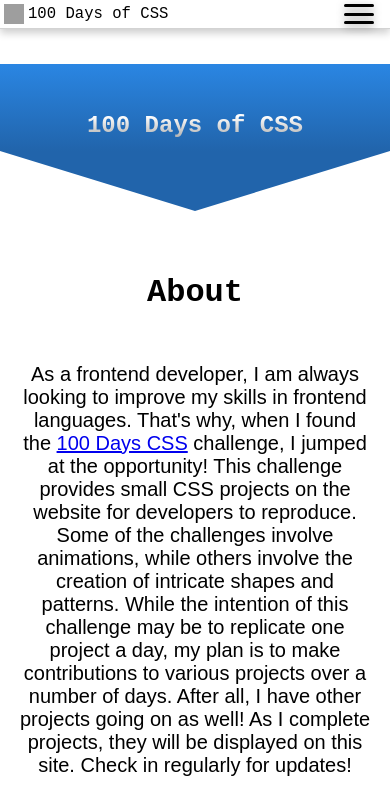
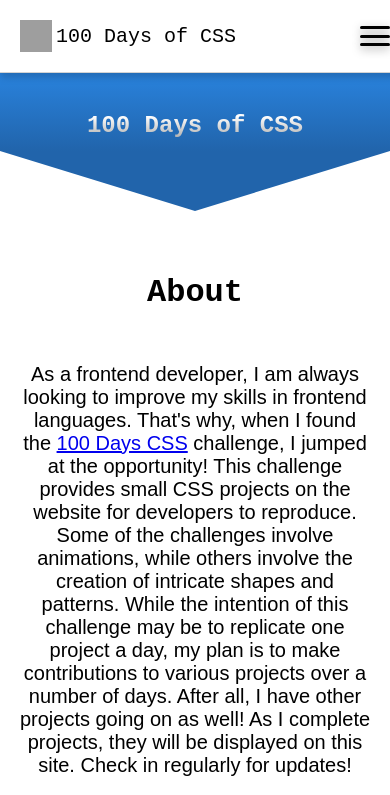
Before and after one commit to heatherdice/100_days_css, a React (Create React App) app: page / in a window 390 px wide. Shown: the top 795 px of the page. Built offline with nearby package versions, Linux system fonts and the light colour scheme; grey boxes are pictures that could not be loaded.

Commit message:
Navbar media query fix

```diff
--- a/src/components/Navbar.js
+++ b/src/components/Navbar.js
@@ -110,7 +110,7 @@ export default function Navbar() {
                 {screenType === 'desktop' ? (
                     <ul className="desktop-nav">
                         {navLinks.map((navbar) =>
-                            <li key={navbar.title}>
+                            <li key={navbar.title} className="desktop-navbar-links">
                                 <a to={navbar.link}>
                                     {navbar.title}
                                 </a>
--- a/src/styles/Navbar.css
+++ b/src/styles/Navbar.css
@@ -1,7 +1,13 @@
+/* overall navbar, desktop view, and css logo & site title */
 .navbar, .desktop-nav, .logo {
     display: flex;
 }
+/* navbar, css logo & site title */
+.navbar, .logo {
+    align-items: center;
+}
 
+/* overall navbar */
 .navbar {
     width: 100vw;
     position: fixed;
@@ -12,39 +18,42 @@
     z-index: 10;
 }
 
-.navbar, .logo {
-    align-items: center;
+/* css image */
+.css-logo-navbar {
+    padding: 1em;
+    height: 2em;
+    width: 2em;
 }
 
-.css-logo-navbar {
-    padding: 1em;
-    height: 35px;
-    width: 35px;
-}
-
+/* site title */
 .navbar-title {
     font-family: "Courrier New", "Lucinda Console", monospace;
     font-size: 1.25em;
 }
 
+/* list of links in desktop view */
 .desktop-nav {
     list-style: none;
     flex-direction: row;
 }
 
-li {
+/* links in desktop view */
+.desktop-navbar-links {
     cursor: pointer;
     padding: 0 1em;
 }
 
 /* mobile styling */
 @media (max-width: 600px) {
+    .navbar {
+        padding: 1em;
+    }
     .css-logo-navbar {
         padding: .25em;
-        height: 20px;
-        width: 20px;
+        height: 2em;
+        width: 2em;
     }
     .navbar-title {
-        font-size: 4vw;
+        font-size: 1.25em;
     }
 }
```
